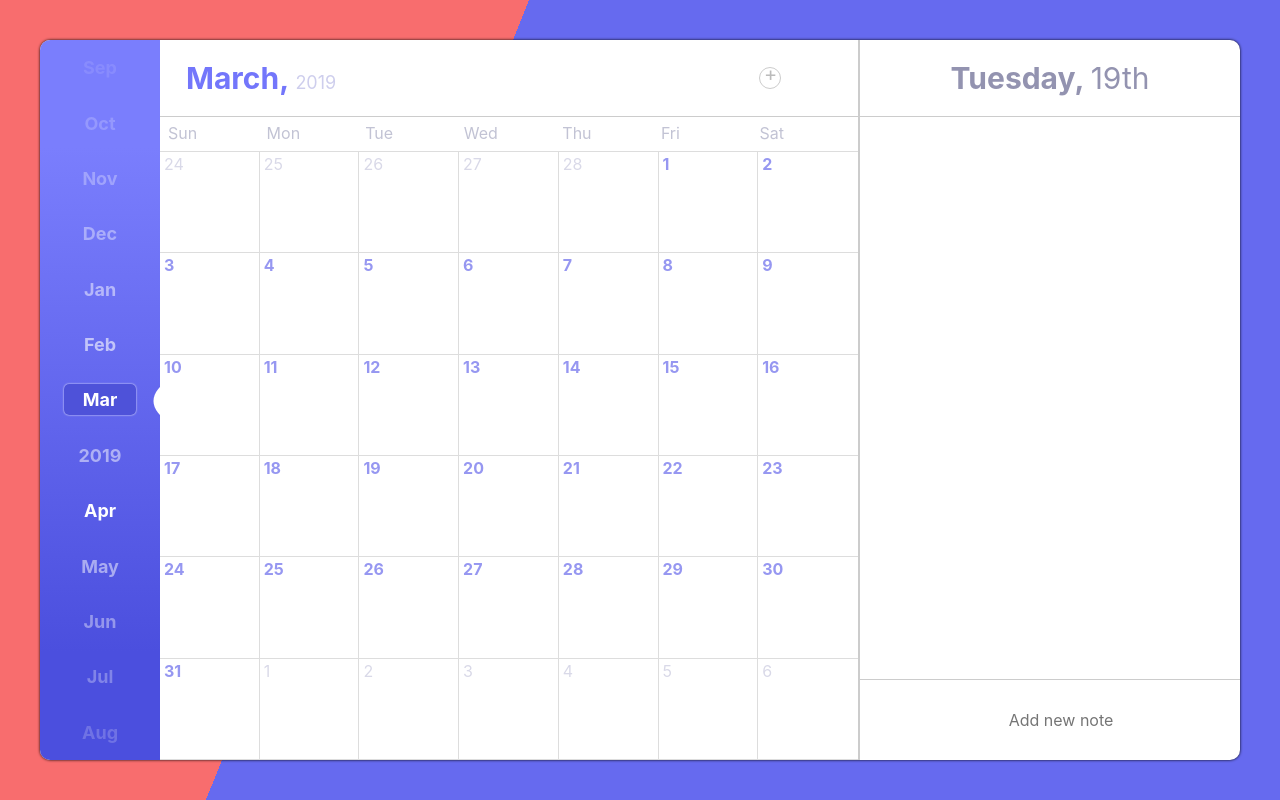
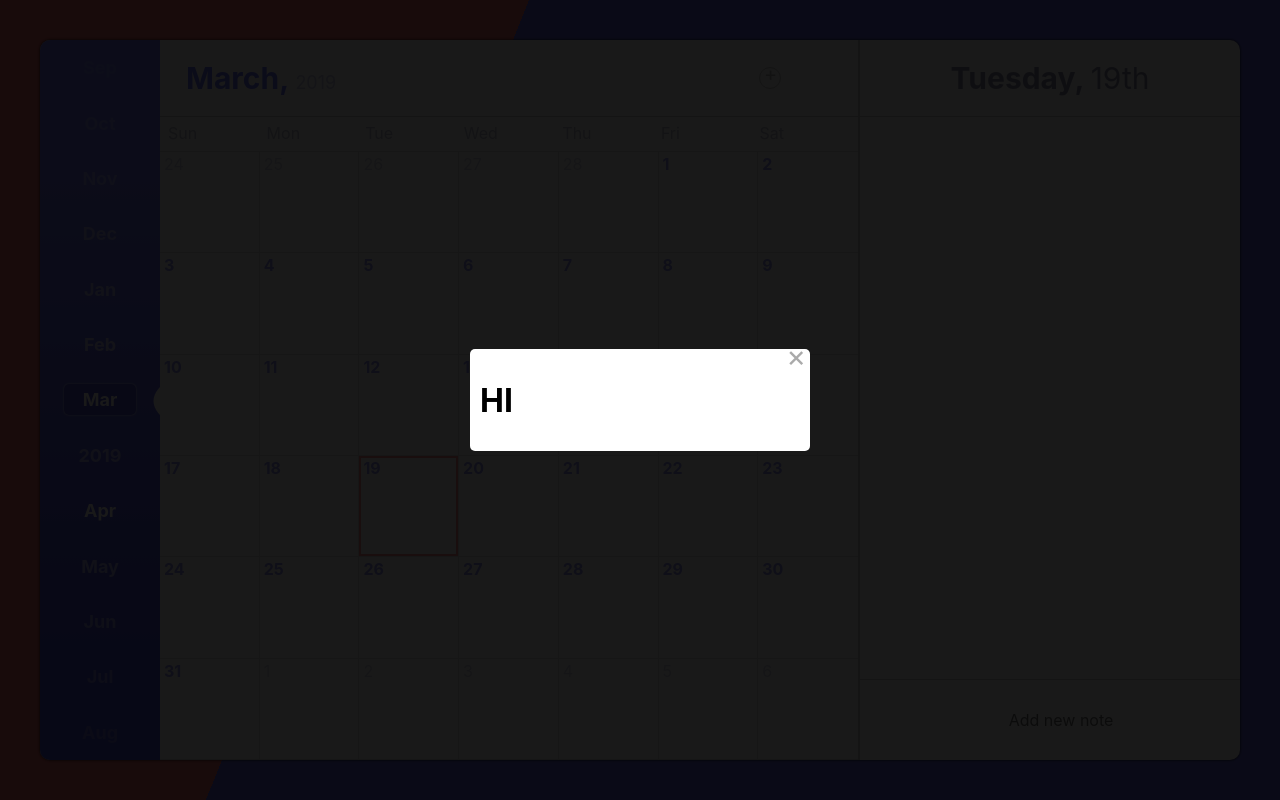
Before and after one commit to Kamesas/coolCalendar, a React (Create React App) app: page / in a window 1280 px wide. Both pictures are taken after a click on the element 770 px from the left and 78 px from the top of the page. Built offline with nearby package versions, Linux system fonts and the light colour scheme.

Commit message:
moda window  ready

```diff
--- a/src/components/BodyCalendar/BodyCalendar.jsx
+++ b/src/components/BodyCalendar/BodyCalendar.jsx
@@ -1,8 +1,22 @@
-import React from "react";
+import React, { Component } from "react";
 import stl from "./BodyCalendar.module.sass";
 import Day from "./Day/Day";
+import Modal from "../UI/Modal/Modal";
 
-const BodyCalendar = ({ m, renderMonth, weekDay, selectedDay, notes }) => {
+class BodyCalendar extends Component {
+  state = { isShowModal: false };
+
+  addNote = () => {
+    this.setState({ isShowModal: true });
+  };
+
+  closeModal = () => {
+    this.setState({ isShowModal: false });
+  };
+
+  render() {
+    const { m, renderMonth, weekDay, selectedDay, notes } = this.props;
+    const { isShowModal } = this.state;
     return (
       <div className={stl.wrappBodyCalendar}>
         <div className={stl.headerBodyCalendar}>
@@ -10,7 +24,7 @@ const BodyCalendar = ({ m, renderMonth, weekDay, selectedDay, notes }) => {
             <h1>
               {m.format("MMMM,")} <span>{m.format("YYYY")}</span>
             </h1>
-          <div className={stl.btnAdd} />
+            <div className={stl.btnAdd} onClick={this.addNote} />
           </div>
 
           <div className={stl.BodyCalendarWeekDay}>
@@ -29,12 +43,18 @@ const BodyCalendar = ({ m, renderMonth, weekDay, selectedDay, notes }) => {
                   day={day}
                   selectedDay={selectedDay}
                   notes={notes}
+                  m={m}
                 />
               );
             })}
         </div>
+
+        {isShowModal ? (
+          <Modal closeModal={this.closeModal}>{<h1>HI</h1>}</Modal>
+        ) : null}
       </div>
     );
-};
+  }
+}
 
 export default BodyCalendar;
--- a/src/components/BodyCalendar/Day/Day.jsx
+++ b/src/components/BodyCalendar/Day/Day.jsx
@@ -3,8 +3,6 @@ import stl from "./Day.module.sass";
 import dayjs from "dayjs";
 
 class Day extends Component {
-  state = {};
-
   selectedDay = day => {
     this.props.selectedDay(day);
   };
@@ -18,6 +16,9 @@ class Day extends Component {
     }
     if (day.format("MM YYYY") === dayjs().format("MM YYYY")) {
       cls.push(stl.currentMonth);
+    }
+    if (day.format("DD MM YYYY") === this.props.m.format("DD MM YYYY")) {
+      cls.push(stl.selectedDay);
     }
 
     return (
--- a/src/components/BodyCalendar/Day/Day.module.sass
+++ b/src/components/BodyCalendar/Day/Day.module.sass
@@ -10,7 +10,7 @@
     box-sizing: border-box
     border: 2px solid transparent
     &:hover
-      border: 2px solid #FE9192
+      border: 2px solid rgb(153, 155, 244)
       color: #aaa
       transition: all .5s ease
       cursor: pointer
@@ -30,16 +30,9 @@
 .currentMonth
   color: #9697F1
   font-weight: bold
+.selectedDay
+  .dayInner
+    border: 2px solid rgb(153, 155, 244)
 .currentDay
-  > div
+  .dayInner
     border: 2px solid #FE9192
-
-// .dayInner
-//   display: flex
-//   flex-direction: column
-//   .date
-//     flex-grow: 1
-//   .noteItem
-//     b
-//       font-size: 70px
-//       line-height: 0
--- a/src/components/Calendar.jsx
+++ b/src/components/Calendar.jsx
@@ -48,6 +48,12 @@ class Calendar extends Component {
     this.setState({ m: dayjs() });
   };
 
+  deleteNote = idNote => {
+    this.setState({
+      notes: this.state.notes.filter(note => note.id !== idNote)
+    });
+  };
+
   addNote = newNote => {
     console.log(newNote);
     this.setState({ notes: [newNote, ...this.state.notes] });
@@ -95,7 +101,7 @@ class Calendar extends Component {
           m={m}
           notes={notes}
           addNote={this.addNote}
-          dayjs={dayjs()}
+          deleteNote={this.deleteNote}
         />
       </div>
     );
--- a/src/components/CurrentDay/AddNote/AddNote.jsx
+++ b/src/components/CurrentDay/AddNote/AddNote.jsx
@@ -43,6 +43,7 @@ class AddNote extends Component {
   }
 
   render() {
+    console.log(this.props.m.format("DD MM HH:MM:ss"));
     return (
       <form onSubmit={this.addNote}>
         <input
--- a/src/components/CurrentDay/CurrentDay.jsx
+++ b/src/components/CurrentDay/CurrentDay.jsx
@@ -3,7 +3,7 @@ import stl from "./CurrentDay.module.sass";
 import AddNote from "./AddNote/AddNote";
 import NoteList from "./NoteList/NoteList";
 
-const CurrentDay = ({ m, addNote, dayjs, notes }) => {
+const CurrentDay = ({ m, addNote, notes, deleteNote }) => {
   return (
     <div className={stl.CurrentDay}>
       <div className={stl.date}>
@@ -12,9 +12,8 @@ const CurrentDay = ({ m, addNote, dayjs, notes }) => {
         </h2>
       </div>
 
-      <NoteList notes={notes} m={m} />
+      <NoteList notes={notes} m={m} deleteNote={deleteNote} />
 
-      <ul />
       <div className={stl.inputFooter}>
         <AddNote addNote={addNote} m={m} />
       </div>
--- a/src/components/CurrentDay/NoteList/NoteList.jsx
+++ b/src/components/CurrentDay/NoteList/NoteList.jsx
@@ -1,6 +1,6 @@
 import React from "react";
 
-const NoteList = ({ notes, m }) => {
+const NoteList = ({ notes, m, deleteNote }) => {
   return (
     <ul>
       {notes.length !== 0
@@ -8,6 +8,7 @@ const NoteList = ({ notes, m }) => {
             if (note.date === m.format("DD MM YYYY")) {
               return (
                 <li key={note.id}>
+                  <button onClick={() => deleteNote(note.id)}>x</button>
                   <b style={{ color: note.color }}>.</b>
                   {note.title}
                   <span>{note.time}</span>
--- /dev/null
+++ b/src/components/UI/Modal/Modal.jsx
@@ -0,0 +1,40 @@
+import React, { Component, Fragment } from "react";
+import ReactDOM from "react-dom";
+import stl from "./Modal.module.sass";
+
+class Modal extends Component {
+  state = {};
+  el = document.createElement("div");
+
+  closeModal = () => {
+    this.props.closeModal();
+  };
+
+  componentDidMount() {
+    document.body.appendChild(this.el);
+    const cls = stl.rootModal;
+    this.el.className = cls;
+  }
+
+  componentWillUnmount() {
+    document.body.removeChild(this.el);
+  }
+
+  render() {
+    const modal = (
+      <Fragment>
+        <div className={stl.overlay} onClick={this.closeModal} />
+        <div className={stl.modal}>
+          {this.props.children}{" "}
+          <div className={stl.btnClose} onClick={this.closeModal}>
+            &times;
+          </div>
+        </div>
+      </Fragment>
+    );
+
+    return ReactDOM.createPortal(modal, this.el);
+  }
+}
+
+export default Modal;
--- /dev/null
+++ b/src/components/UI/Modal/Modal.module.sass
@@ -0,0 +1,34 @@
+.rootModal
+  background-color: rgba(#000, .9)
+  position: fixed
+  top: 0
+  left: 0
+  right: 0
+  bottom: 0
+  z-index: 9999
+  display: flex
+  justify-content: center
+  align-items: center
+  .overlay
+    position: absolute
+    z-index: 1
+    width: 100%
+    height: 100%
+  .modal
+    position: relative
+    z-index: 2
+    background-color: #fff
+    min-width: 320px
+    border-radius: 5px
+    padding: 10px
+    .btnClose
+      position: absolute
+      top: -11px
+      right: 4px
+      font-size: 30px
+      cursor: pointer
+      color: #aaa
+      transition: color .5 ease
+      &:hover
+        color: #000
+        transition: color .5 ease
```
Lines whose indentation alone changed are shown as unchanged.
